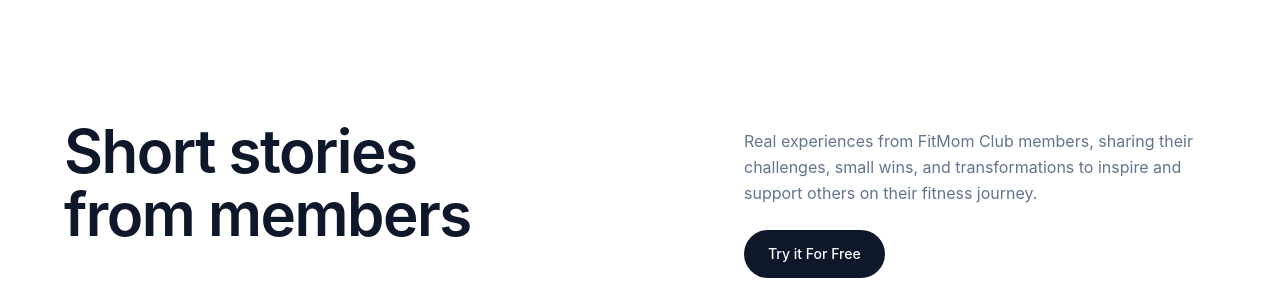
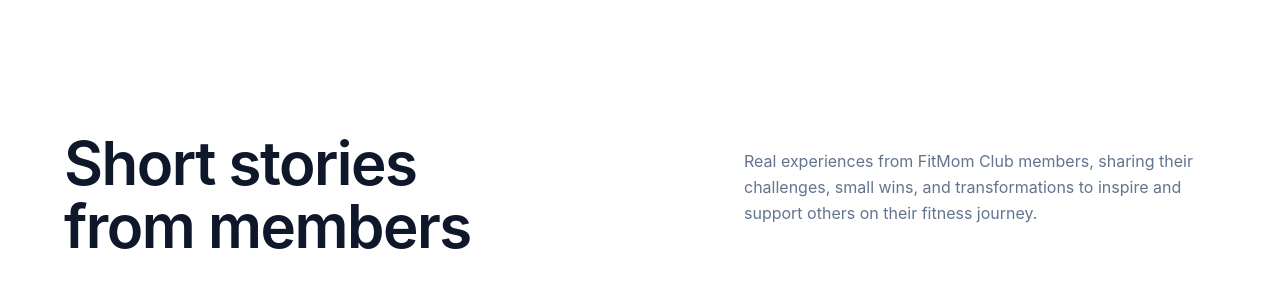
Before and after one commit to Suraj8517/fitmomclub-reviews, a React (Vite) app: page / in a window 1280 px wide. Shown: the part 880-1182 px from the top of the page. Built offline with nearby package versions, Linux system fonts and the light colour scheme; grey boxes are pictures that could not be loaded.

Commit message:
transformation images added

```diff
--- a/src/Components/Home/VideoSection.jsx
+++ b/src/Components/Home/VideoSection.jsx
@@ -122,23 +122,18 @@ export default function VideoSection() {
 
 
           {/* Top: headline + description */}
-          <div className="relative grid grid-cols-1 lg:grid-cols-2 gap-8 items-start">
+          <div className="relative grid grid-cols-1 lg:grid-cols-2 gap-8 items-start py-3">
             <h1 className="text-5xl sm:text-6xl leading-[1.05] font-semibold tracking-tight text-slate-900">
               Short stories
               <br />
               from members
             </h1>
 
-            <div className="lg:pt-2 pl-22">
+            <div className="lg:pt-4 pl-22">
               <p className="text-slate-500 text-base leading-relaxed max-w-lg ">
                 Real experiences from FitMom Club members, sharing their challenges, small wins, and transformations to inspire and support others on their fitness journey.
               </p>
-              <a
-                href="#"
-                className="mt-6 inline-flex items-center gap-2 bg-slate-900 hover:bg-slate-800 transition-colors text-white text-sm font-medium px-6 py-3.5 rounded-full"
-              >
-                Try it For Free
-              </a>
+
             </div>
           </div>
         </div>
```
